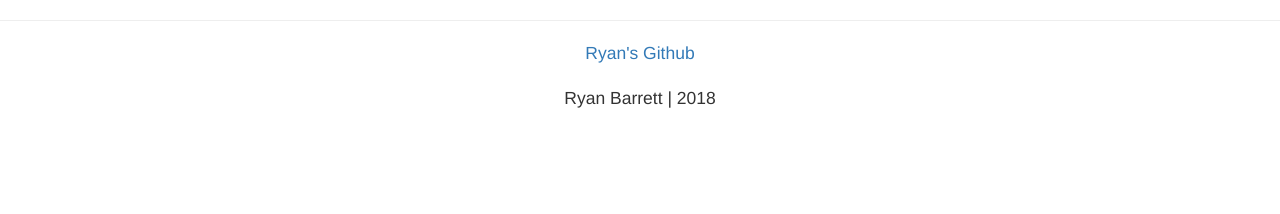
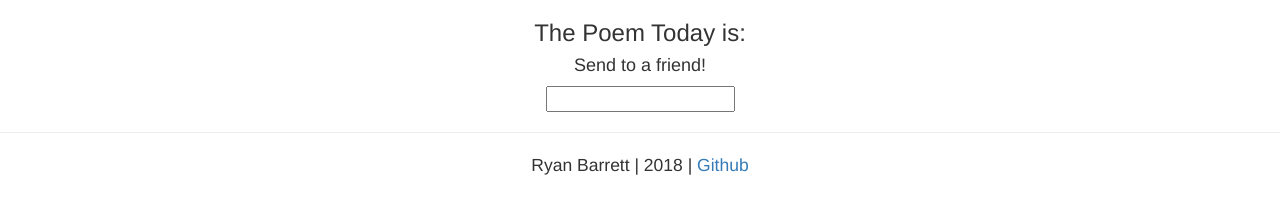
Before and after one commit to ryan-barrett/Poem-of-the-day, a plain HTML site: page index.html in a window 1280 px wide. Shown: the part 134-348 px from the top of the page. Drawn offline with nearby package versions, Linux system fonts and the light colour scheme; no server answers.

Commit message:
created server.js file and added basic setup

```diff
--- a/index.html
+++ b/index.html
@@ -24,12 +24,17 @@
   <body>
     <div class="container header">
     <h1 class="col-md-12 the-title">Poem of the Day</h1></div>
-
+    <h3 class="content daily-poem-title">The Poem Today is:</h3>
+    <p class=" content daily-poem-content"></p>
+    <div class="content">
+      <h4> Send to a friend!</h4>
+      <input></input>
+    </div>
     </body>
     <footer>
       <hr>
-      <div class="foots"><a href="https://github.com/ryan-barrett">Ryan's Github</a></div>
+      <div class="foots">Ryan Barrett | 2018 | <a href="https://github.com/ryan-barrett">Github</a></div>
       <br>
-      <div class="foots">Ryan Barrett | 2018</div>
+      <div class="foots"></div>
     </footer>
     </html>
--- /dev/null
+++ b/server.js
@@ -0,0 +1,2 @@
+var express = require("express"),
+  bodyParser = require("body-parser");
--- a/styles/styles.css
+++ b/styles/styles.css
@@ -19,3 +19,7 @@
   text-align: center;
   font-size: 125%;
 }
+
+.content {
+  text-align: center;
+}
```
